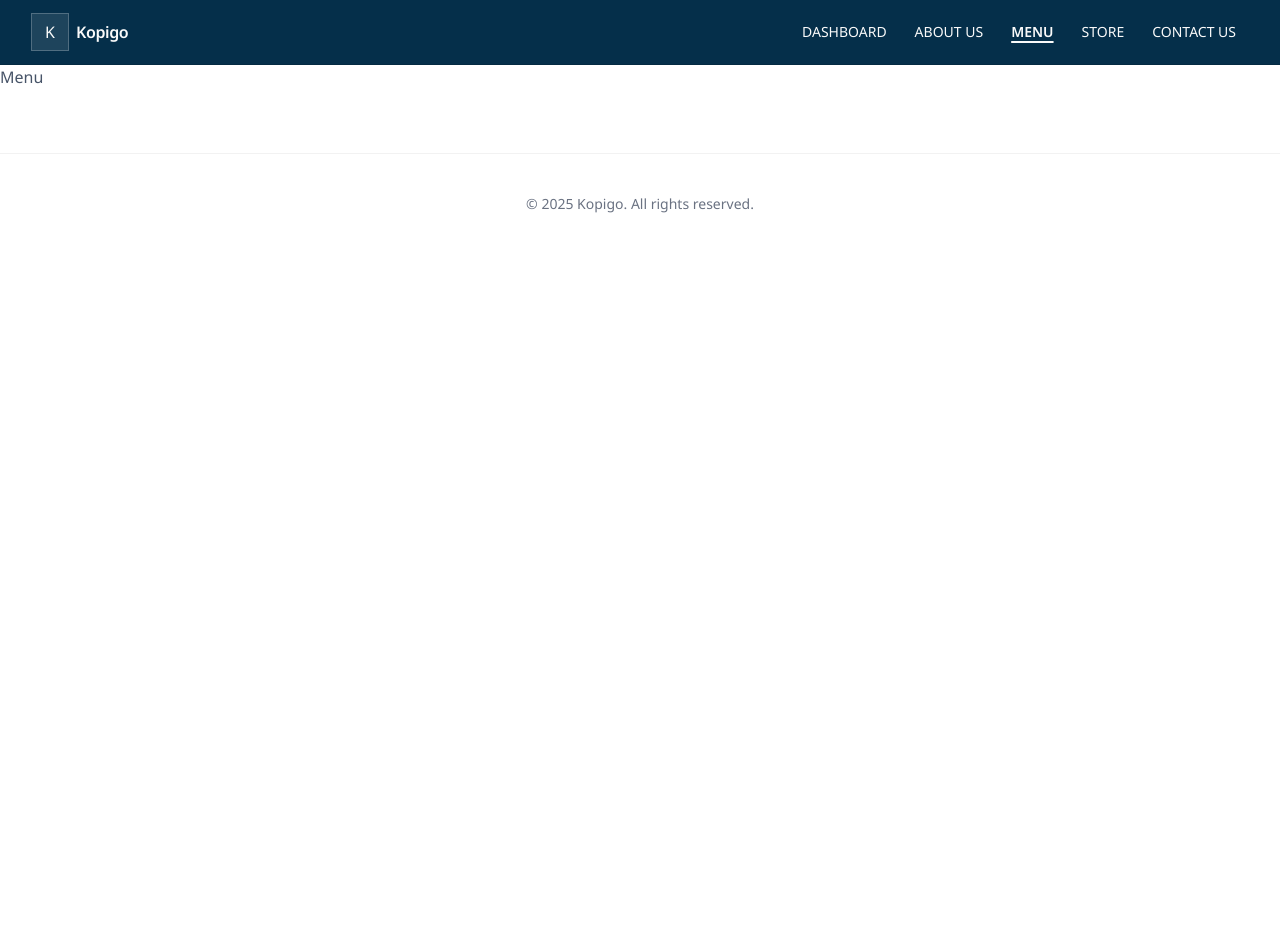
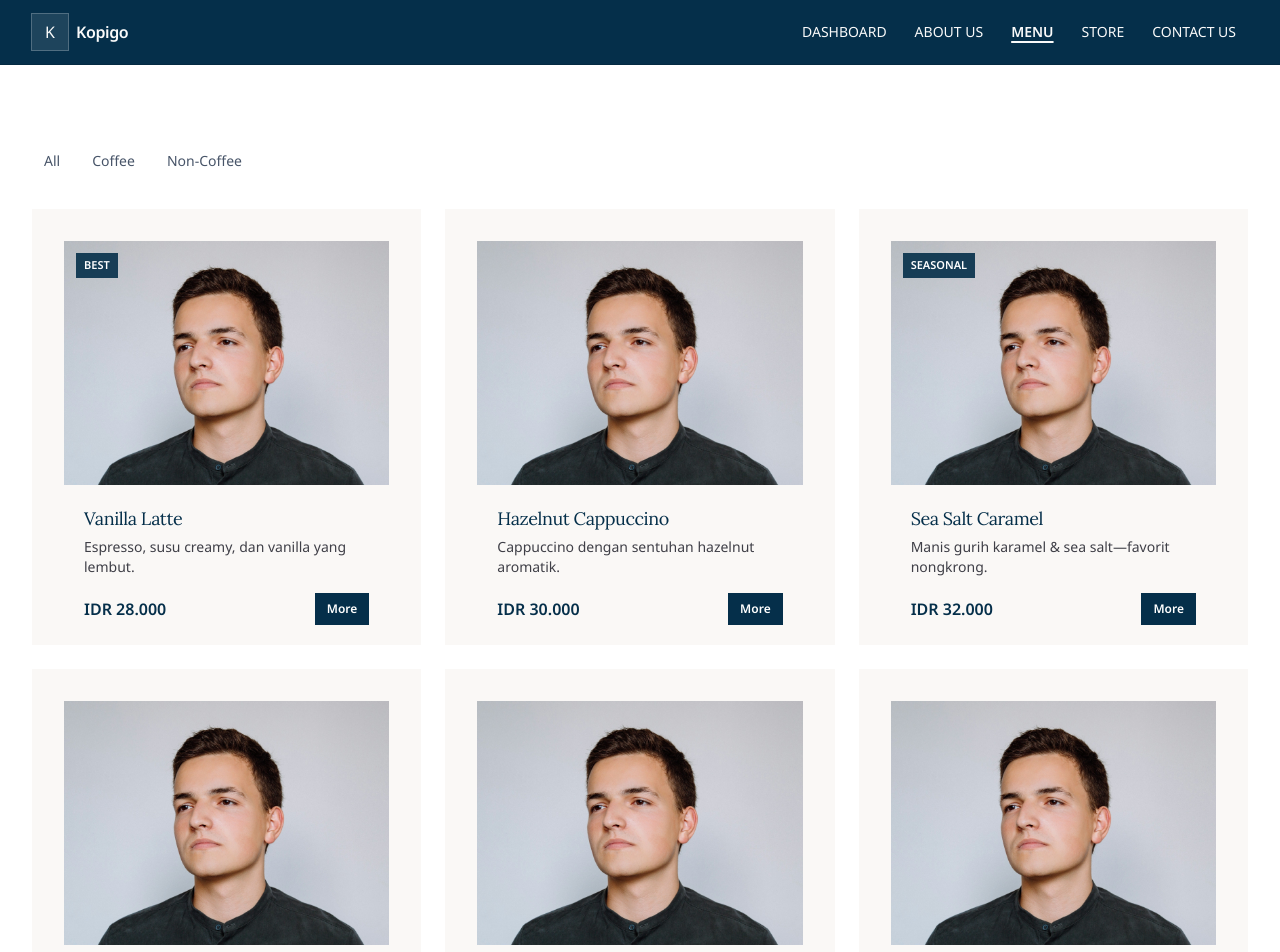
Before and after one commit to YasserAkmal/kopigo, a Next.js app: page /menu in a window 1280 px wide. Shown: the top 952 px of the page. Before the commit the page ends 800 px from the top, so only its background shows below. Built offline with nearby package versions, Linux system fonts and the light colour scheme.

Commit message:
update menu card

```diff
--- /dev/null
+++ b/src/app/components/MenuCard.tsx
@@ -0,0 +1,61 @@
+// src/components/MenuCard.tsx
+"use client";
+import Image from "next/image";
+
+type MenuCardProps = {
+  imageSrc: string;
+  title: string;
+  desc?: string;
+  price: string; // contoh: "Rp28.000"
+  badge?: string; // contoh: "NEW" | "BEST" | "SEASONAL"
+};
+
+export default function MenuCard({
+  imageSrc,
+  title,
+  desc,
+  price,
+  badge,
+}: MenuCardProps) {
+  return (
+    <article className=" bg-[#FAF8F6] group transition overflow-hidden pt-8 px-8">
+      {/* Gambar */}
+      <div className="relative aspect-[4/3] w-full">
+        <Image
+          src={imageSrc}
+          alt={title}
+          fill
+          className="object-cover"
+          sizes="(max-width:640px) 100vw, (max-width:1024px) 50vw, 33vw"
+          priority={false}
+        />
+        {badge && (
+          <span className="absolute left-3 top-3 bg-sky-950/90 px-2 py-1 text-[11px] font-semibold text-white">
+            {badge}
+          </span>
+        )}
+      </div>
+
+      {/* Konten */}
+      <div className="p-4 sm:p-5">
+        <h3 className="font-serif text-sky-950 text-base sm:text-lg tracking-tight">
+          {title}
+        </h3>
+        {desc && (
+          <p className="mt-1 text-sm text-zinc-700 line-clamp-2">{desc}</p>
+        )}
+
+        <div className="mt-4 flex items-center justify-between">
+          <p className="text-sky-950 font-semibold">{price}</p>
+
+          <button
+            className="inline-flex items-center justify-center bg-sky-950 px-3 py-2 text-xs font-semibold text-white hover:bg-sky-900 transition"
+            type="button"
+          >
+            More
+          </button>
+        </div>
+      </div>
+    </article>
+  );
+}
--- a/src/app/menu/page.tsx
+++ b/src/app/menu/page.tsx
@@ -1,3 +1,65 @@
+// src/app/menu/page.tsx
+import MenuCard from "@/app/components/MenuCard";
+
+export const metadata = {
+  title: "Menu — Kopigo",
+};
+
 export default function MenuPage() {
-  return <div>Menu</div>;
+  return (
+    <main>
+      <section className="">
+        <div className="mx-auto max-w-10xl px-4 sm:px-6 lg:px-8 py-12 sm:py-16">
+
+          {/* Filter/Category (opsional) */}
+          <div className="mt-4 flex flex-wrap gap-2">
+            <button className="bg-white px-3 py-1.5 text-sm hover:bg-zinc-50">All</button>
+            <button className="bg-white px-3 py-1.5 text-sm hover:bg-zinc-50">Coffee</button>
+            <button className="bg-white px-3 py-1.5 text-sm hover:bg-zinc-50">Non-Coffee</button>
+          </div>
+
+          <div className="mt-8 grid grid-cols-1 sm:grid-cols-2 lg:grid-cols-3 gap-6">
+            <MenuCard
+              imageSrc="/user.jpg"
+              title="Vanilla Latte"
+              desc="Espresso, susu creamy, dan vanilla yang lembut."
+              price="IDR 28.000"
+              badge="BEST"
+            />
+            <MenuCard
+              imageSrc="/user.jpg"
+              title="Hazelnut Cappuccino"
+              desc="Cappuccino dengan sentuhan hazelnut aromatik."
+              price="IDR 30.000"
+            />
+            <MenuCard
+              imageSrc="/user.jpg"
+              title="Sea Salt Caramel"
+              desc="Manis gurih karamel & sea salt—favorit nongkrong."
+              price="IDR 32.000"
+              badge="SEASONAL"
+            />
+            <MenuCard
+              imageSrc="/user.jpg"
+              title="Americano"
+              desc="Espresso + air: clean, bold, dan menyegarkan."
+              price="IDR 22.000"
+            />
+            <MenuCard
+              imageSrc="/user.jpg"
+              title="Cold Brew"
+              desc="Seduhan dingin 12 jam—halus, rendah asam."
+              price="IDR 26.000"
+            />
+            <MenuCard
+              imageSrc="/user.jpg"
+              title="Matcha Latte"
+              desc="Matcha premium & susu, balance dan creamy."
+              price="IDR 30.000"
+            />
+          </div>
+        </div>
+      </section>
+    </main>
+  );
 }
```
